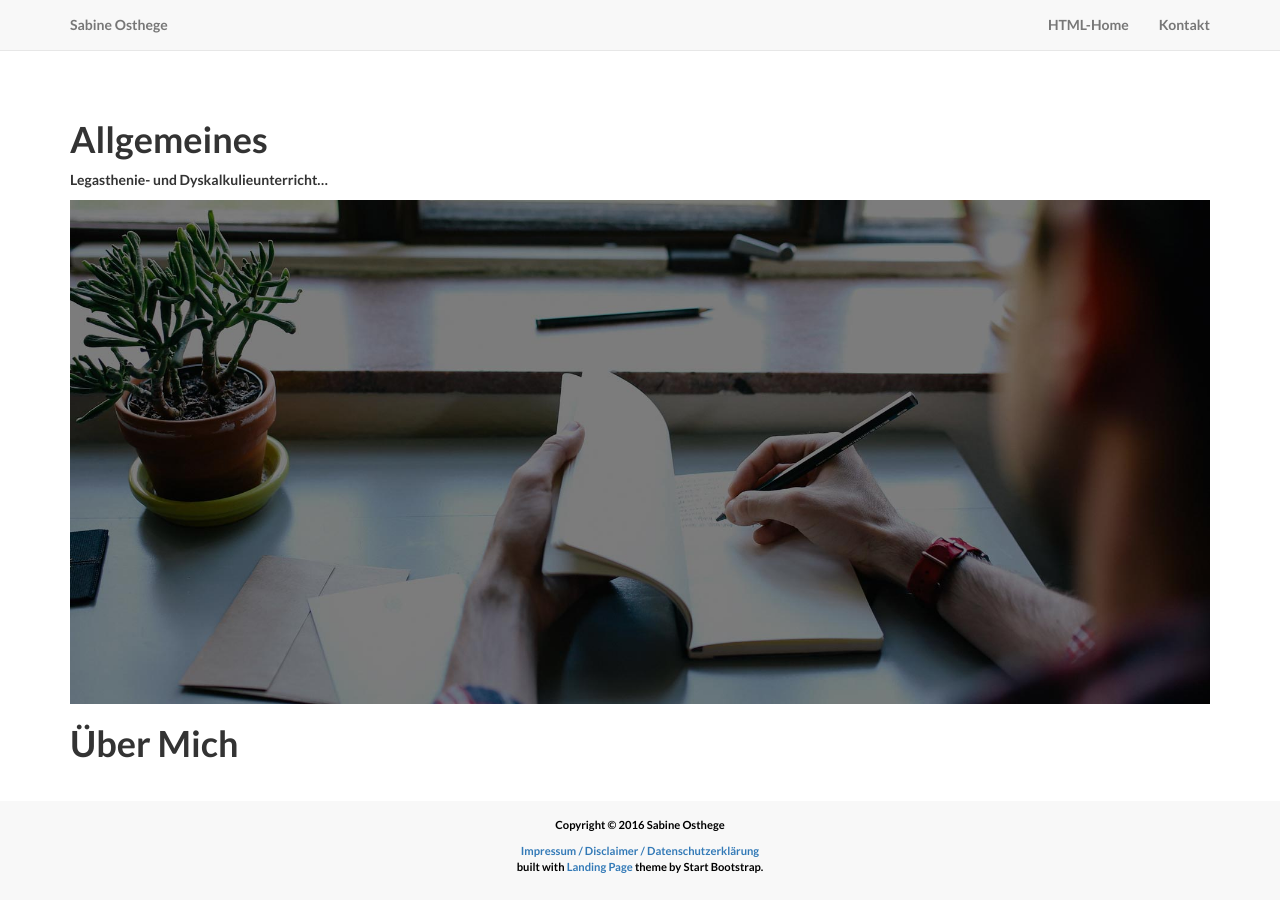
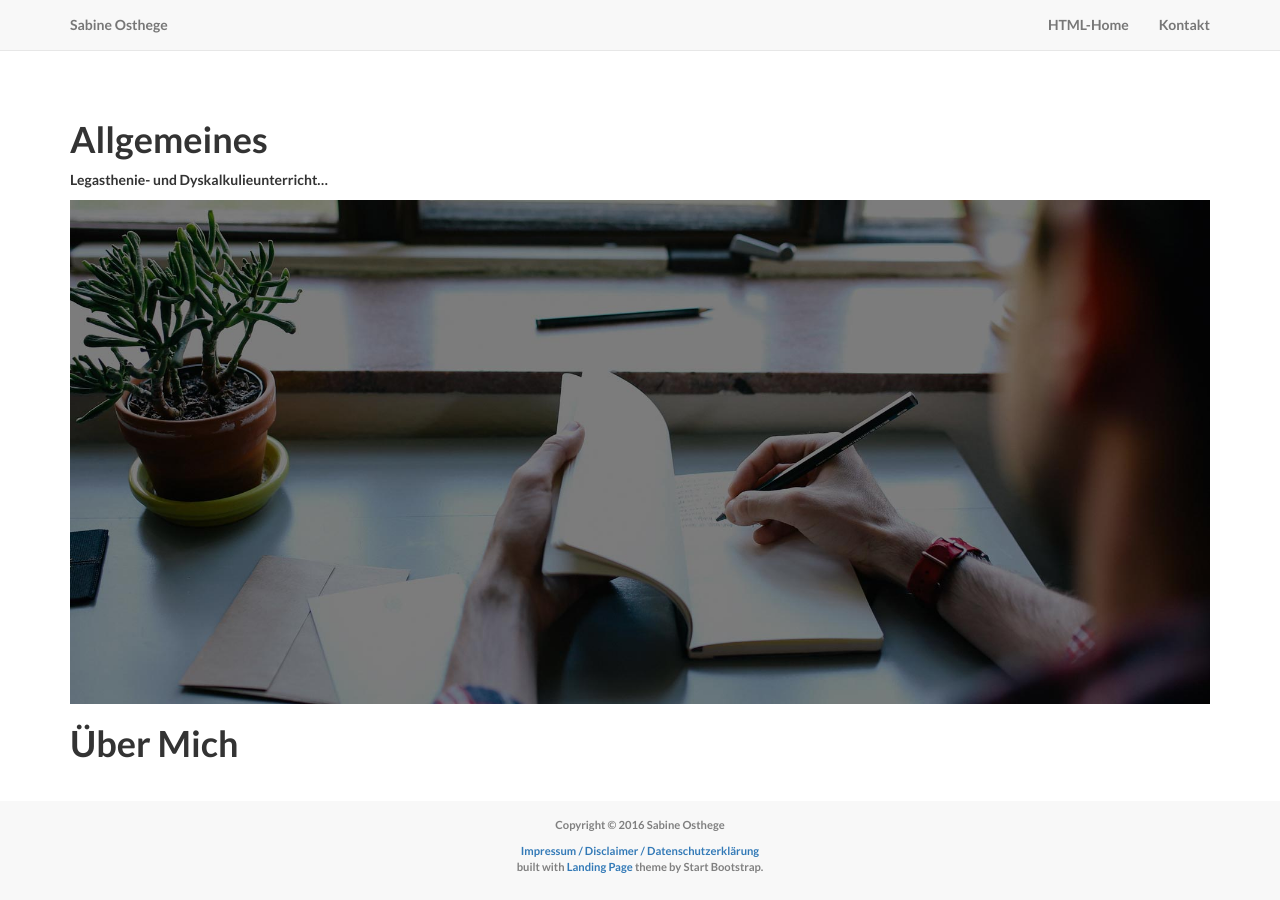
Before and after one commit to sabineosthege/sabineosthege.github.io, a Jekyll site: the page built from index.md, in a window 1280 px wide. Built offline with Jekyll 4.4.1, drawn with Linux system fonts in a browser that asks for light colours; nearby versions of some CDN libraries.

Commit message:
footer style

```diff
--- a/css/landing-page.css
+++ b/css/landing-page.css
@@ -162,7 +162,7 @@ h6 {
 
 footer {
     background-color: #f8f8f8;
-    color: black;
+    color: grey;
     text-align: center;
     font-size: 0.8em;
     padding: 15px 0;
```
